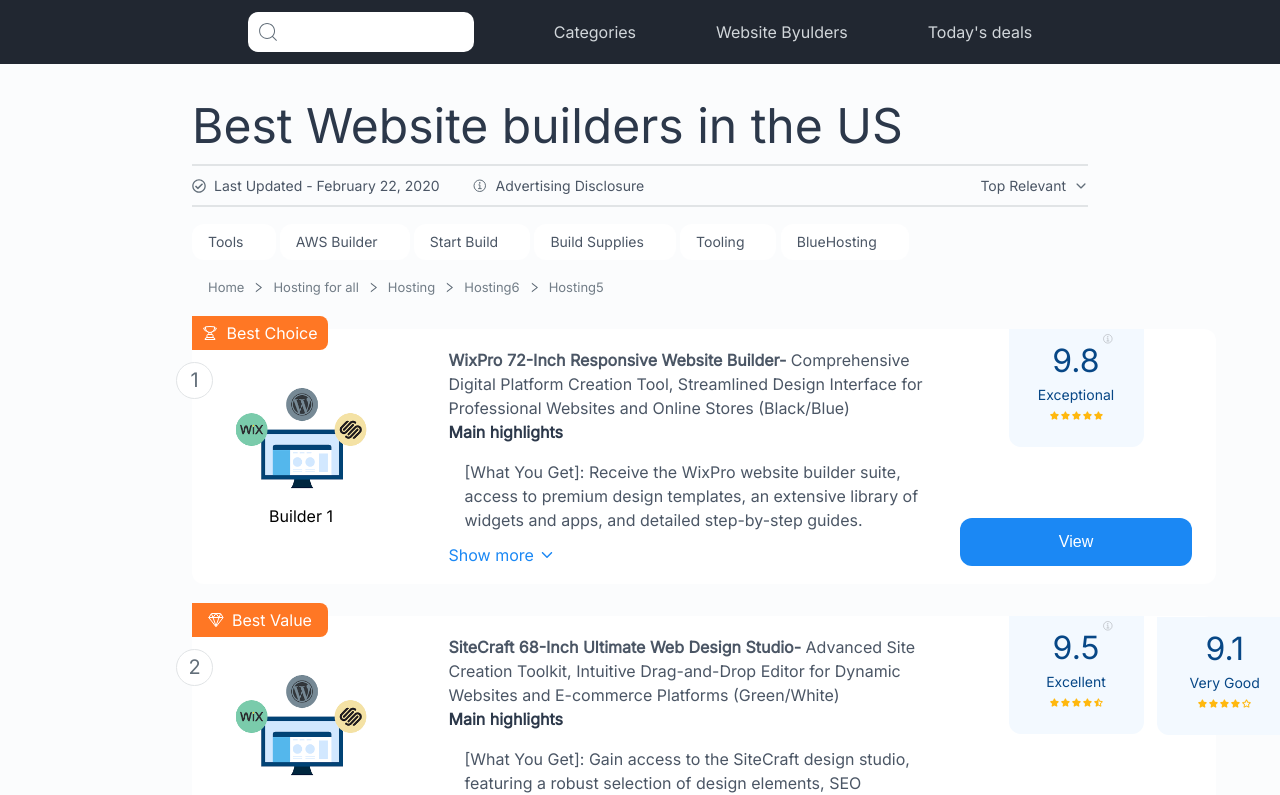
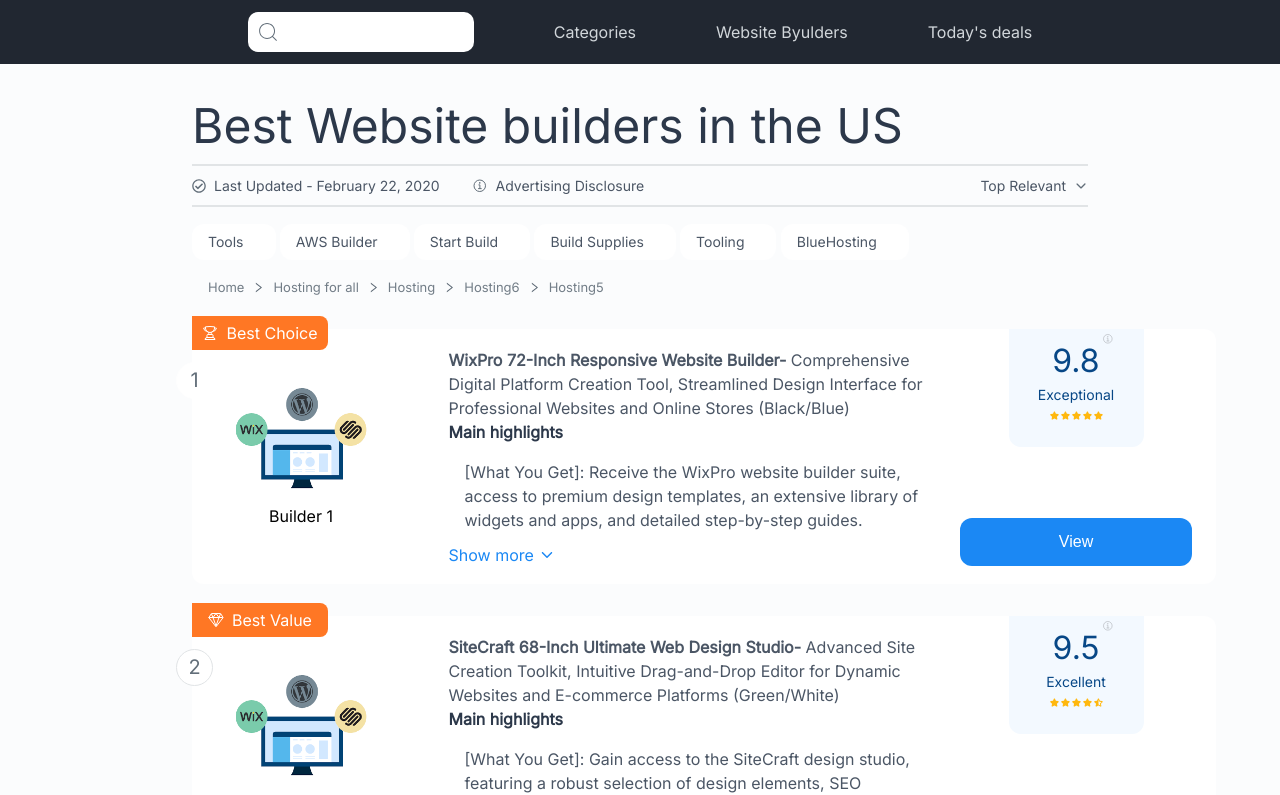
Before and after one commit to laxmansharma12/ReactJS-Assignment, a React (Create React App) app: page / in a window 1280 px wide. Shown: the top 795 px of the page. Built offline with nearby package versions, Linux system fonts and the light colour scheme.

Commit message:
fixed banner top position and added some condition for displaying card number

```diff
--- a/src/components/Body/Body.js
+++ b/src/components/Body/Body.js
@@ -27,7 +27,13 @@
 											style={{ backgroundColor: "transparent" }}
 										></div>
 									)}
-									<div className="no">{item.no}</div>
+									{item.no === "1" ? (
+										<div className="no" style={{ borderColor: "#fff" }}>
+											{item.no}
+										</div>
+									) : (
+										<div className="no">{item.no}</div>
+									)}
 								</div>
 							))}
 
--- a/src/components/Body/Body.scss
+++ b/src/components/Body/Body.scss
@@ -387,8 +387,11 @@
 						height: fit-content;
 					}
 					.ratingBanner {
-						top: -37.5rem;
-						left: 85%;
+						top: -1.7rem;
+						@media screen and (max-width: $mobile) {
+							top: -37.5rem;
+							left: 85%;
+						}
 					}
 				}
 			}
```
